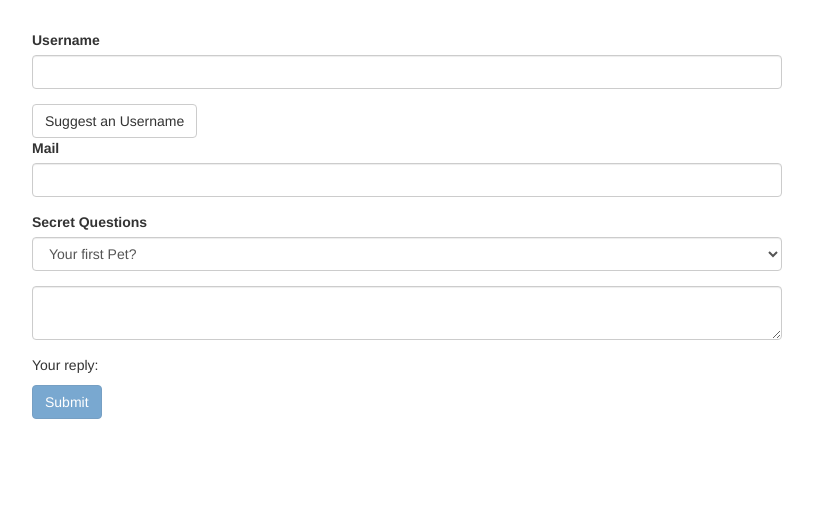
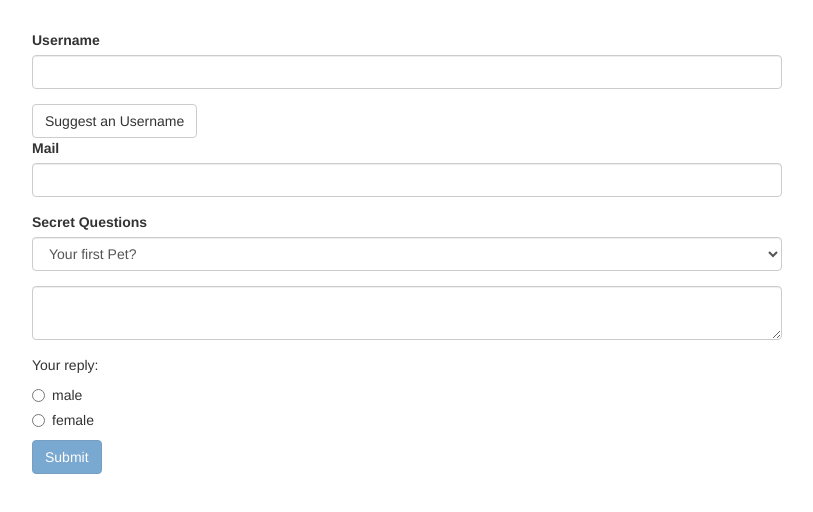
Before and after one commit to jimmyzhu710/template-driven-form, an Angular app: page / in a window 1280 px wide. Shown: the top 512 px of the page, without its empty margins (233-1046 px from the left). Built offline with nearby package versions, Linux system fonts and the light colour scheme.

Commit message:
196. Handling Radio Buttons

```diff
--- a/src/app/app.component.html
+++ b/src/app/app.component.html
@@ -27,6 +27,11 @@
                     <textarea name="questionAnswer" row="3" class="form-control" [(ngModel)]="answer"></textarea>
                 </div>
                 <p>Your reply: {{ answer }}</p>
+                <div class="radio" *ngFor="let gender of genders">
+                    <label>
+                        <input type="radio" name="gender" ngModel [value]="gender">{{ gender }}
+                    </label>
+                </div>
                 <button class="btn btn-primary" type="submit" [disabled]="!f.valid">Submit</button>
             </form>
         </div>
--- a/src/app/app.component.ts
+++ b/src/app/app.component.ts
@@ -10,6 +10,7 @@
   @ViewChild('f', { static: true }) signupForm: NgForm;
   defaultQuestion = 'pet';
   answer = '';
+  genders = ['male', 'female'];
 
   suggestUserName() {
     const suggestedName = 'Superuser';
```
